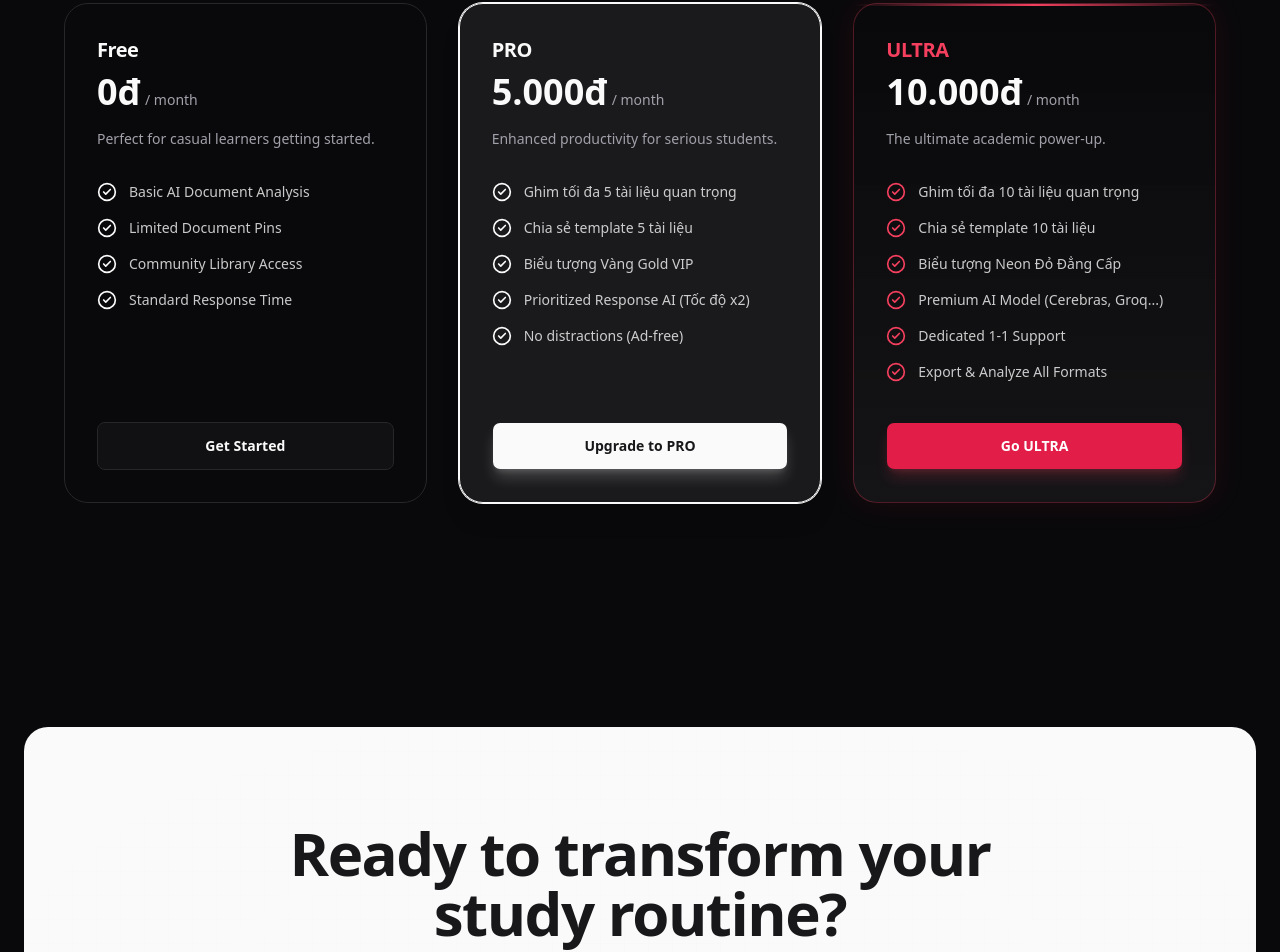
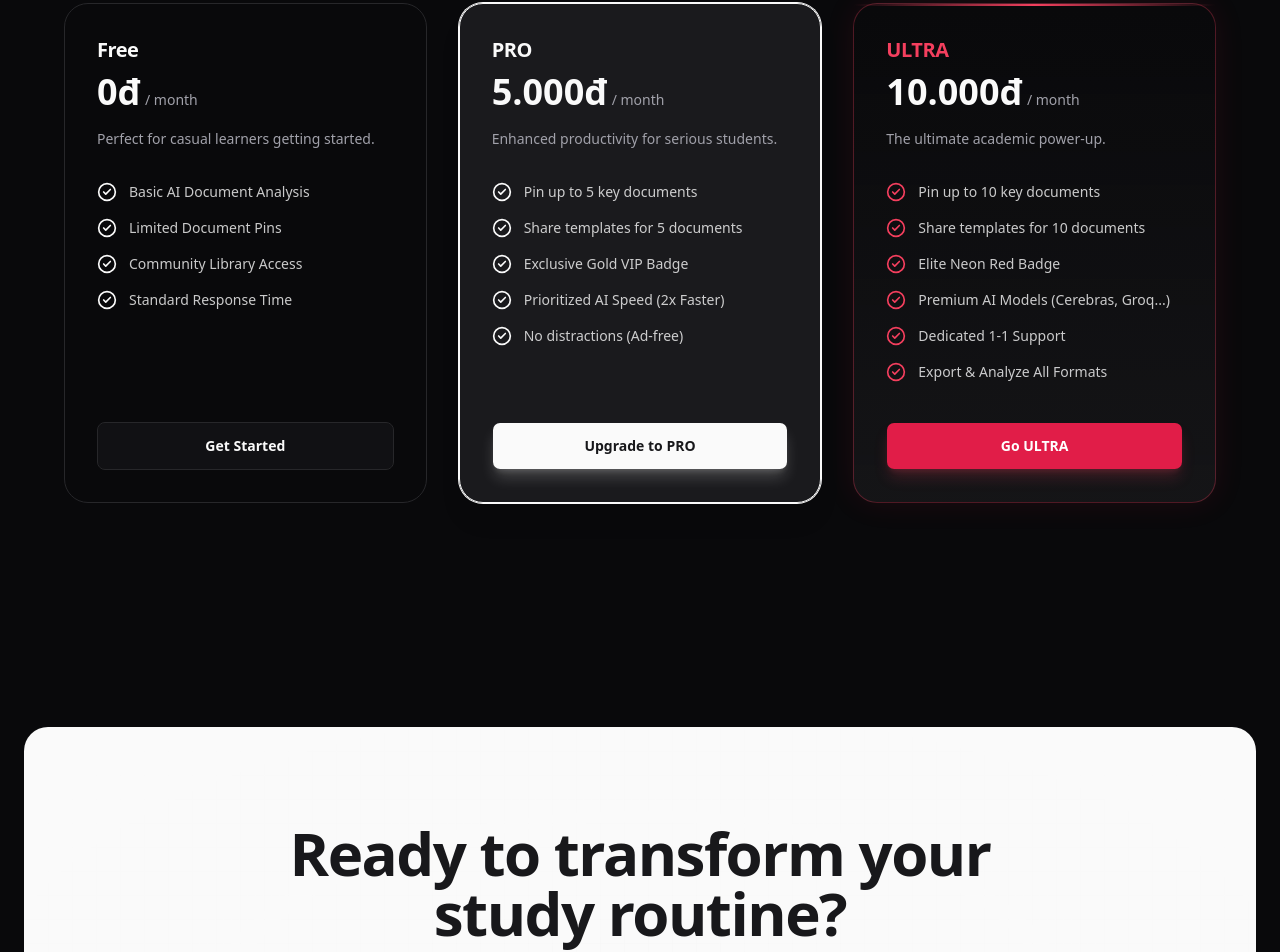
Before and after one commit to haidepzai269/mindex-frontend, a Next.js app: page / in a window 1280 px wide. Shown: the part 3372-4324 px from the top of the page. Built offline with nearby package versions, Linux system fonts and the light colour scheme; no server answers.

Commit message:
fix landingpage

```diff
--- a/src/app/page.tsx
+++ b/src/app/page.tsx
@@ -59,8 +59,8 @@ const t = {
         title: "Simple, Transparent Pricing.",
         description: "Choose the plan that fits your academic goals. No hidden fees.",
         p1: { title: "Free", desc: "Perfect for casual learners getting started.", price: "0đ", features: ["Basic AI Document Analysis", "Limited Document Pins", "Community Library Access", "Standard Response Time"], btn: "Get Started" },
-        p2: { title: "PRO", desc: "Enhanced productivity for serious students.", price: "5.000đ", features: ["Ghim tối đa 5 tài liệu quan trọng", "Chia sẻ template 5 tài liệu", "Biểu tượng Vàng Gold VIP", "Prioritized Response AI (Tốc độ x2)", "No distractions (Ad-free)"], btn: "Upgrade to PRO" },
-        p3: { title: "ULTRA", desc: "The ultimate academic power-up.", price: "10.000đ", features: ["Ghim tối đa 10 tài liệu quan trọng", "Chia sẻ template 10 tài liệu", "Biểu tượng Neon Đỏ Đẳng Cấp", "Premium AI Model (Cerebras, Groq...)", "Dedicated 1-1 Support", "Export & Analyze All Formats"], btn: "Go ULTRA" }
+        p2: { title: "PRO", desc: "Enhanced productivity for serious students.", price: "5.000đ", features: ["Pin up to 5 key documents", "Share templates for 5 documents", "Exclusive Gold VIP Badge", "Prioritized AI Speed (2x Faster)", "No distractions (Ad-free)"], btn: "Upgrade to PRO" },
+        p3: { title: "ULTRA", desc: "The ultimate academic power-up.", price: "10.000đ", features: ["Pin up to 10 key documents", "Share templates for 10 documents", "Elite Neon Red Badge", "Premium AI Models (Cerebras, Groq...)", "Dedicated 1-1 Support", "Export & Analyze All Formats"], btn: "Go ULTRA" }
     },
     cta: {
         title: "Ready to transform your study routine?",
```
